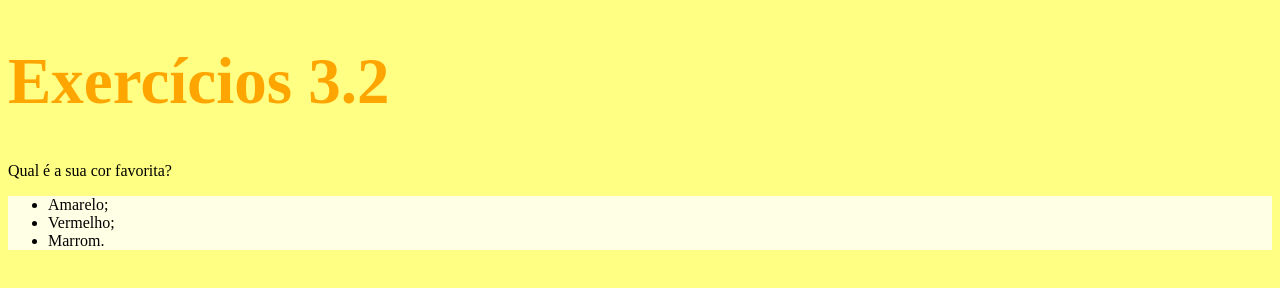
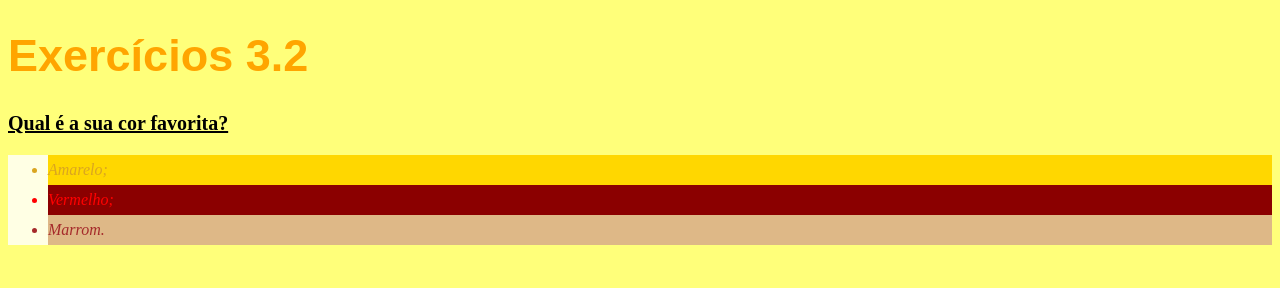
Before and after one commit to IsaqueAlmeida/trybe-exercicios, a plain HTML site: page fundamentos/bloco-3-introducao-a-html-e-css/dia-2-html-css-primeiros-passos-em-css/index.html in a window 1280 px wide. Drawn offline with Linux system fonts and the light colour scheme.

Commit message:
Adiciona cores nas palavras com CSS

```diff
--- a/fundamentos/bloco-3-introducao-a-html-e-css/dia-2-html-css-primeiros-passos-em-css/index.html
+++ b/fundamentos/bloco-3-introducao-a-html-e-css/dia-2-html-css-primeiros-passos-em-css/index.html
@@ -6,8 +6,35 @@
         <style>
 
            h1{
-               font-size: 65px;
+               font-size: 45px;
                color: orange;
+               font-family: sans-serif;
+           }
+
+           .amarelo{
+               color:goldenrod;
+               font-style: italic;
+               background-color: gold;
+           }
+
+           .vermelho{
+               color:red;
+               font-style: italic;
+               background-color:darkred;
+           }
+
+           .marrom{
+               color:brown;
+               font-style:italic;
+               background-color: burlywood;
+           }
+
+           p{
+               font-weight: 600px;
+               /*font-size: 2em;*/
+               font-size: 20px;
+               font-weight: bold; /*Mudará o estilo das palavras ou o tamanho*/
+               text-decoration: underline; /*Estilo das palavras*/
            }
 
            ul{
@@ -16,10 +43,12 @@
 
            .cor_fundo{
                background-color: rgba(800, 845, 870, .8);
+               line-height: 30px; /*Espaçamento entre as linhas*/
            }
 
            body{
-               background-color: rgba(300, 700, 100, .8);
+               background-color: rgba(950, 870, 89, .8);
+               font-size: 16px; /*Tamanho das palavras*/
            }
 
         </style>
@@ -30,9 +59,9 @@
         <p class="cor_fundol">Qual é a sua cor favorita?</p>
 
         <ul class="cor_fundo">
-            <li>Amarelo;</li>
-            <li>Vermelho;</li>
-            <li>Marrom.</li>
+            <li class="amarelo">Amarelo;</li>
+            <li class="vermelho">Vermelho;</li>
+            <li class="marrom">Marrom.</li>
         </ul>
     </body>
 </html>
```
